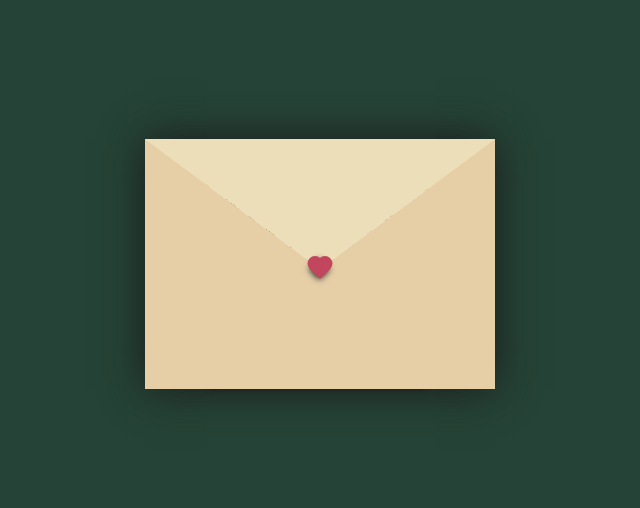
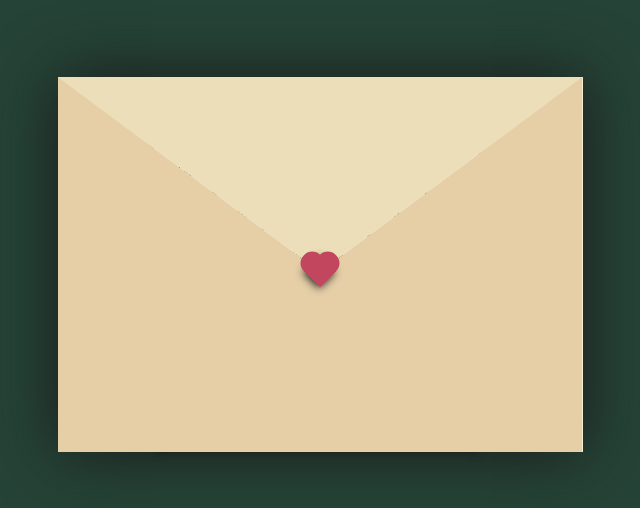
Before and after one commit to Jejbe22/LoveLetter, a plain HTML site: page index.html in a window 1280 px wide. Shown: the part 136-644 px from the top of the page, without its empty margins (320-960 px from the left). Drawn offline with Linux system fonts and the light colour scheme.

Commit message:
Update index.html

```diff
--- a/index.html
+++ b/index.html
@@ -33,21 +33,21 @@
     }
     .container > .envelope-wrapper {
       background: var(--bg-envelope-color);
-      box-shadow: 0 0 40px var(--shadow-color);
+      box-shadow: 0 0 60px var(--shadow-color); /* Increased for better effect */
     }
     .envelope-wrapper > .envelope {
       position: relative;
-      width: 350px;
-      height: 250px;
+      width: 525px; /* 1.5 times the original width */
+      height: 375px; /* 1.5 times the original height */
     }
     .envelope-wrapper > .envelope::before {
       content: "";
       position: absolute;
       top: 0;
       z-index: 2;
-      border-top: 130px solid var(--envelope-tab);
-      border-right: 175px solid transparent;
-      border-left: 175px solid transparent;
+      border-top: 195px solid var(--envelope-tab); /* 1.5 times the original height */
+      border-right: 262.5px solid transparent; /* 1.5 times the original width */
+      border-left: 262.5px solid transparent; /* 1.5 times the original width */
       transform-origin: top;
       transition: all 0.5s ease-in-out 0.7s;
     }
@@ -57,10 +57,10 @@
       z-index: 2;
       width: 0px;
       height: 0px;
-      border-top: 130px solid transparent;
-      border-right: 175px solid var(--envelope-cover);
-      border-bottom: 120px solid var(--envelope-cover);
-      border-left: 175px solid var(--envelope-cover);
+      border-top: 195px solid transparent; /* 1.5 times the original height */
+      border-right: 262.5px solid var(--envelope-cover); /* 1.5 times the original width */
+      border-bottom: 180px solid var(--envelope-cover); /* 1.5 times the original height */
+      border-left: 262.5px solid var(--envelope-cover); /* 1.5 times the original width */
     }
     .sincerely {
       text-align: right;
@@ -74,54 +74,54 @@
       background: var(--primary);
       text-align: center;
       transition: all 1s ease-in-out;
-      box-shadow: 0 0 5px var(--shadow-color);
-      padding: 20px 10px;
+      box-shadow: 0 0 7.5px var(--shadow-color); /* Increased for better effect */
+      padding: 30px 15px; /* 1.5 times the original padding */
     }
     .envelope > .letter > .text {
       font-family: "Caveat", cursive;
       font-style: normal;
       color: var(--txt-color);
       text-align: justify;
-      font-size: 11px;
-      padding-right: 10px;
+      font-size: 16.5px; /* 1.5 times the original font-size */
+      padding-right: 15px; /* 1.5 times the original padding */
     }
     .text strong {
-      font-size: 12px;
+      font-size: 18px; /* 1.5 times the original font-size */
     }
     .heart {
       position: absolute;
       top: 50%;
       left: 50%;
-      width: 15px;
-      height: 15px;
+      width: 22.5px; /* 1.5 times the original width */
+      height: 22.5px; /* 1.5 times the original height */
       background: var(--heart-color);
       z-index: 4;
       transform: translate(-50%, -20%) rotate(45deg);
       transition: transform 0.5s ease-in-out 1s;
-      box-shadow: 0 1px 6px var(--shadow-color);
+      box-shadow: 0 1.5px 9px var(--shadow-color); /* Increased for better effect */
       cursor: pointer;
     }
     .heart:before,
     .heart:after {
       content: "";
       position: absolute;
-      width: 15px;
-      height: 15px;
+      width: 22.5px; /* 1.5 times the original width */
+      height: 22.5px; /* 1.5 times the original height */
       background-color: var(--heart-color);
       border-radius: 50%;
     }
     .heart:before {
-      top: -7.5px;
+      top: -11.25px; /* 1.5 times the original top value */
     }
     .heart:after {
-      right: 7.5px;
+      right: 11.25px; /* 1.5 times the original right value */
     }
     .flap > .envelope:before {
       transform: rotateX(180deg);
       z-index: 0;
     }
     .flap > .envelope > .letter {
-      bottom: 100px;
+      bottom: 150px; /* 1.5 times the original bottom value */
       transform: scale(1.5);
       transition-delay: 1s;
     }
```
